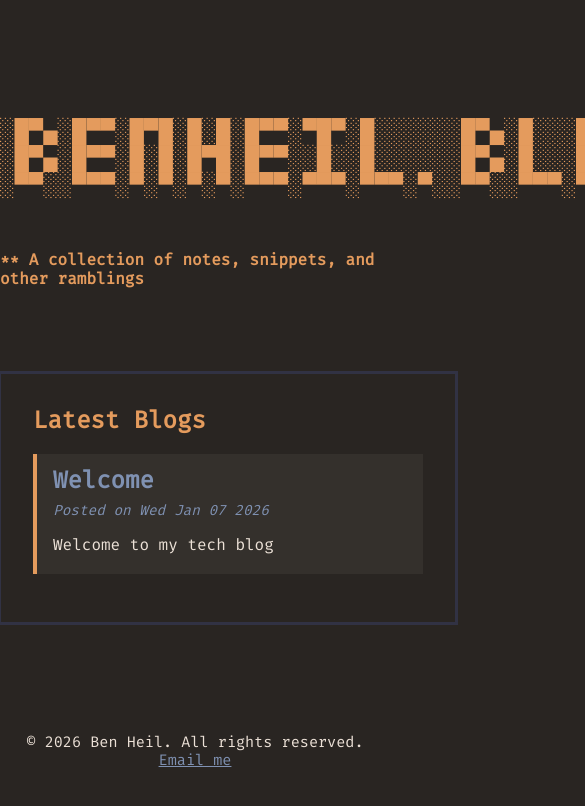
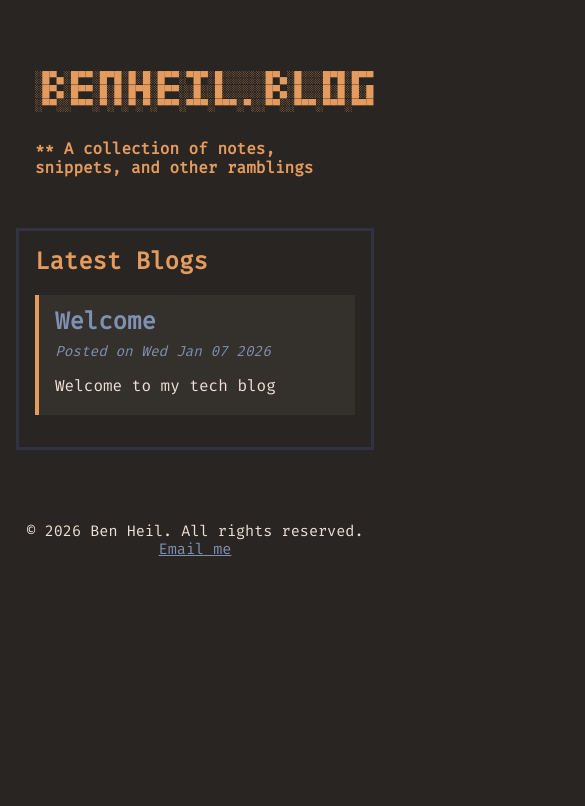
Before and after one commit to BenHeil26/website, a SvelteKit app: page / in a window 390 px wide. Shown: the top 806 px of the page, 585 px wide, since content can reach past the window. Built offline with nearby package versions, Linux system fonts and the light colour scheme.

Commit message:
add some mobile rendering optimizations

```diff
--- a/src/routes/+page.svelte
+++ b/src/routes/+page.svelte
@@ -84,6 +84,17 @@
     font-size: 1.5rem;
   }
 
+  @media (max-width: 700px) {
+    .welcome {
+      max-width: 320px !important;
+      margin: 1rem auto !important;
+    }
+
+    .welcome-banner {
+      font-size: 0.75rem !important;
+    }
+  }
+
   article {
     margin-bottom: 1rem;
     padding: 0.25rem 0 0.25rem 0;
--- a/src/styles.css
+++ b/src/styles.css
@@ -57,6 +57,24 @@ footer {
   color: var(--color-footer-fg);
   padding: 1rem;
   font-size: 0.95em;
+}
+
+
+@media (max-width: 800px) {
+  .article-container {
+    max-width: 320px !important ;
+    width: 100% !important;
+    margin: 1rem auto !important;
+    background: var(--color-bg) !important;
+    padding: 1rem !important;
+    box-shadow: 0 0 0 2px #313244 !important;
+    border: 1px solid #313244 !important;
+  }
+
+  main {
+    min-height: 60vh !important;
+    padding: 0 0.5rem !important;
+  }
 }
 
 main{
```
